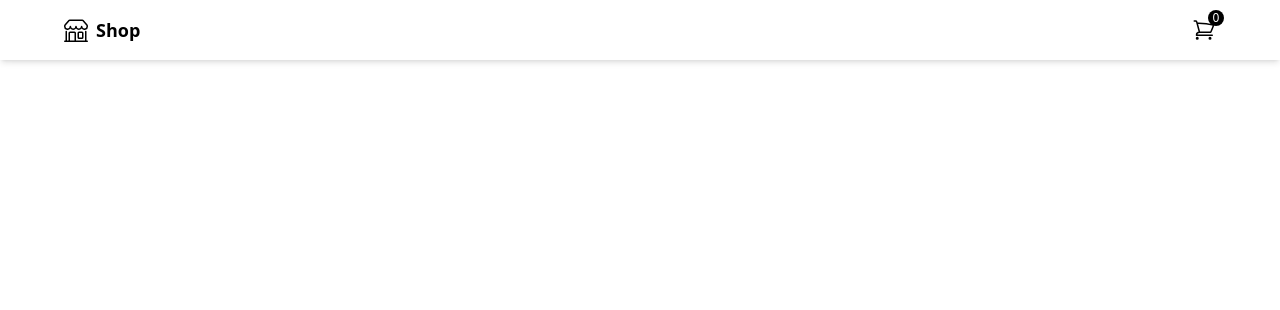
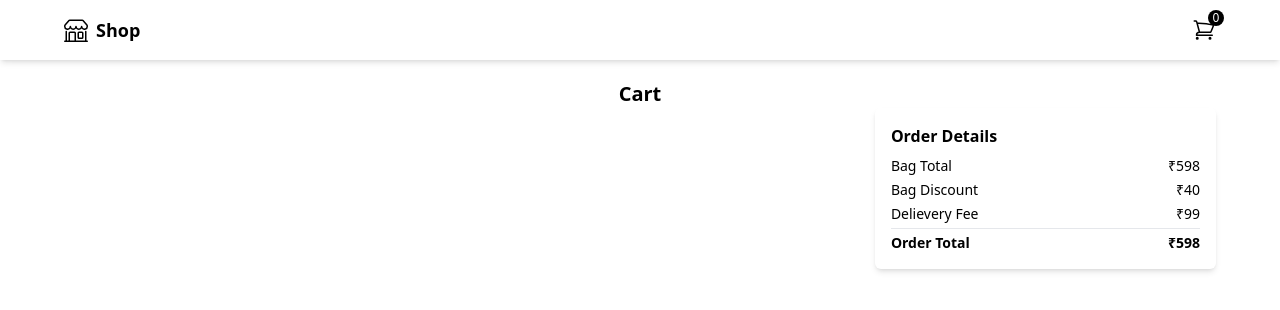
Before and after one commit to sachin-rohilla/Filtering-System-React, a React (Vite) app: page /cart in a window 1280 px wide. Shown: the top 310 px of the page. Built offline with nearby package versions, Linux system fonts and the light colour scheme.

Commit message:
cart-functionaly-changes

```diff
--- a/src/App.jsx
+++ b/src/App.jsx
@@ -29,8 +29,10 @@ function App() {
   ]);
   return (
     <>
-      <RouterProvider router={router} />
-      <ToastContainer />
+      <div className="pb-8">
+        <RouterProvider router={router} />
+        <ToastContainer />
+      </div>
     </>
   );
 }
--- a/src/components/Cart.jsx
+++ b/src/components/Cart.jsx
@@ -1,42 +1,102 @@
 import React from "react";
 import { useDispatch, useSelector } from "react-redux";
-import { removeToCart } from "../utils/cartSlice";
+import { decrement, increment, removeToCart } from "../utils/cartSlice";
 import { toast } from "react-toastify";
+import { CiCircleMinus, CiCirclePlus } from "react-icons/ci";
 
 const Cart = () => {
   const cartData = useSelector((store) => store.cart.cartData);
+  const cartValue = useSelector((store) => store.cart.value);
   const dispatch = useDispatch();
   const handleRemoveToCart = (id) => {
     dispatch(removeToCart(id));
     toast.success("Item removed from cart");
   };
+  const handleIncrease = (id) => {
+    if (cartValue < 10) {
+      dispatch(increment());
+    }
+  };
+  const handleDecrease = (id) => {
+    if (cartValue > 1) {
+      dispatch(decrement());
+    } else {
+      dispatch(removeToCart(id));
+    }
+  };
   console.log("hello", cartData);
   return (
-    <div className="mt-20">
-      <div className="flex flex-col items-center">
+    <div className="mt-20 w-full">
+      <h1 className="text-xl font-semibold text-center">Cart</h1>
+      <div className=" flex  gap-4 px-16">
+        <div className="w-[70%]">
           {cartData?.length > 0 &&
             cartData.map((data) => (
               <div
                 key={data?.id}
-              className="flex shadow-md flex-col it  justify-center border p-4 rounded-md w-[80%] mt-4 h-60"
+                className=" flex justify-between items-center  shadow-md   border px-10 py-4 rounded-md mt-4 h-60"
               >
+                <div className="w-full flex">
+                  <div>
                     <img
                       src={data?.img}
                       alt={data?.id}
-                className=" object-fill w-40 min-h-[120px]"
+                      className=" object-fill w-52 min-h-[120px]"
                     />
-              <p className="text-sm mt-1 ">
-                {data?.title?.length > 20
-                  ? data?.title?.slice(0, 20) + "..."
-                  : data?.title}
+                  </div>
+                  <div className="ml-8">
+                    <p className="text-base mt-4 ">{data?.title}</p>
+                    <p>{data?.star}</p>
+                    <p className="text-sm font-semibold mt-1">
+                      {" "}
+                      $ {data?.newPrice}
                     </p>
-              <p>{data?.star}</p>
-              <p className="text-sm font-semibold"> $ {data?.newPrice}</p>
-              <button onClick={() => handleRemoveToCart(data?.id)}>
+                    <div className="flex items-center gap-2 mt-2">
+                      <button onClick={() => handleDecrease(data?.id)}>
+                        <CiCircleMinus className="text-2xl" />
+                      </button>
+                      {cartValue}
+                      <button>
+                        <CiCirclePlus
+                          className="text-2xl"
+                          onClick={() => handleIncrease(data?.id)}
+                        />
+                      </button>
+                    </div>
+                  </div>
+                </div>
+                <button
+                  className="border border-yellow-400 text-yellow-400 font-semibold h-fit w-36 py-2 rounded-lg"
+                  onClick={() => handleRemoveToCart(data?.id)}
+                >
                   Remove
                 </button>
               </div>
             ))}
+        </div>
+
+        <div className="w-[30%] shadow-md h-fit p-4 rounded-md">
+          <h2 className="font-semibold">Order Details</h2>
+          <div className="text-sm flex flex-col gap-1 mt-2">
+            <div className="flex justify-between ">
+              <p>Bag Total</p>
+              <p>₹598</p>
+            </div>
+            <div className="flex justify-between ">
+              <p>Bag Discount</p>
+              <p>₹40</p>
+            </div>
+            <div className="flex justify-between ">
+              <p>Delievery Fee</p>
+              <p>₹99</p>
+            </div>
+            <hr />
+            <div className="flex justify-between font-semibold ">
+              <p>Order Total</p>
+              <p>₹598</p>
+            </div>
+          </div>
+        </div>
       </div>
     </div>
   );
--- a/src/utils/cartSlice.jsx
+++ b/src/utils/cartSlice.jsx
@@ -3,7 +3,7 @@ import { createSlice } from "@reduxjs/toolkit";
 export const cartSlice = createSlice({
   name: "cart",
   initialState: {
-    value: 0,
+    value: 1,
     cartData: [],
   },
   reducers: {
```
Lines whose indentation alone changed are shown as unchanged.
